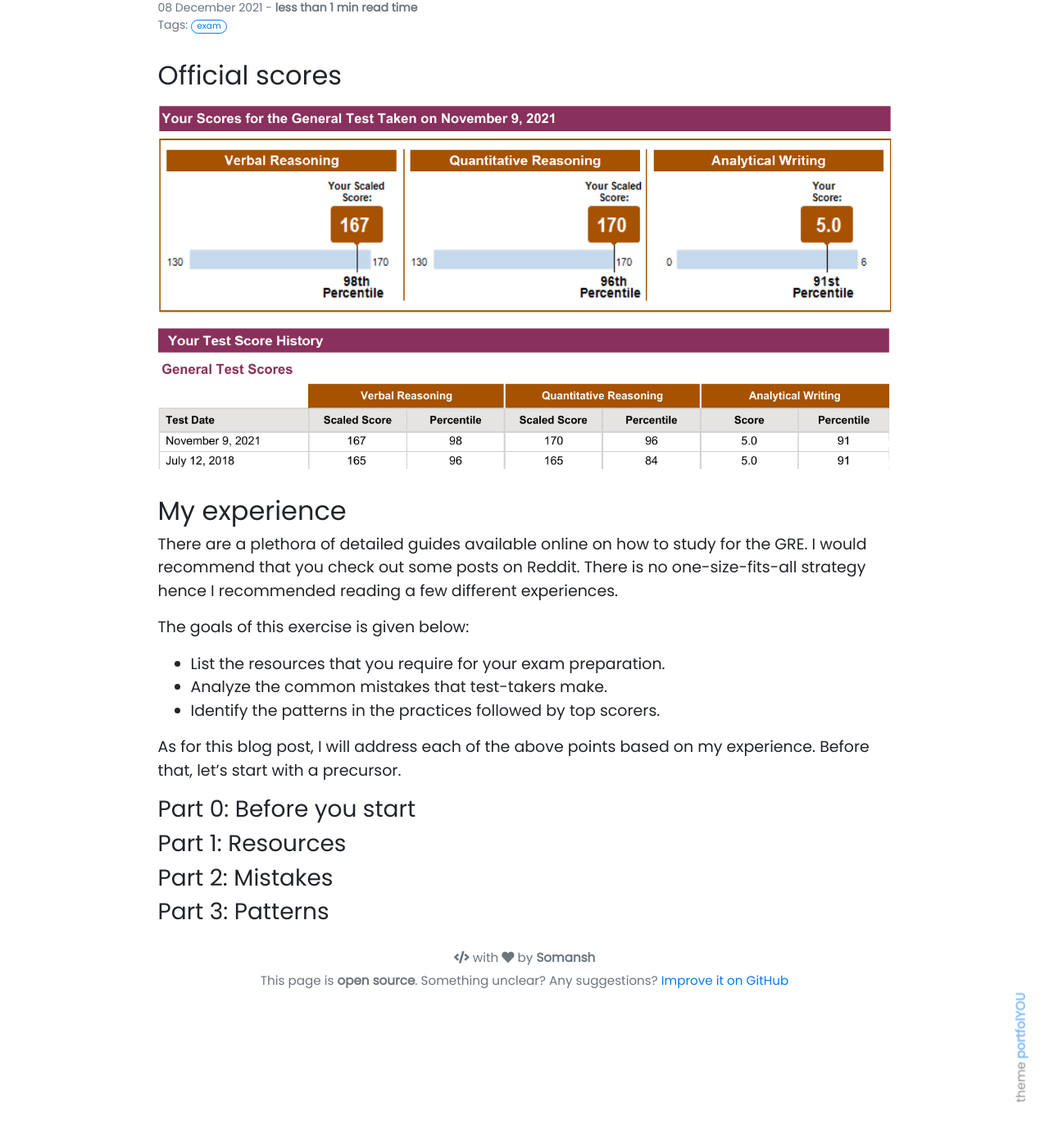
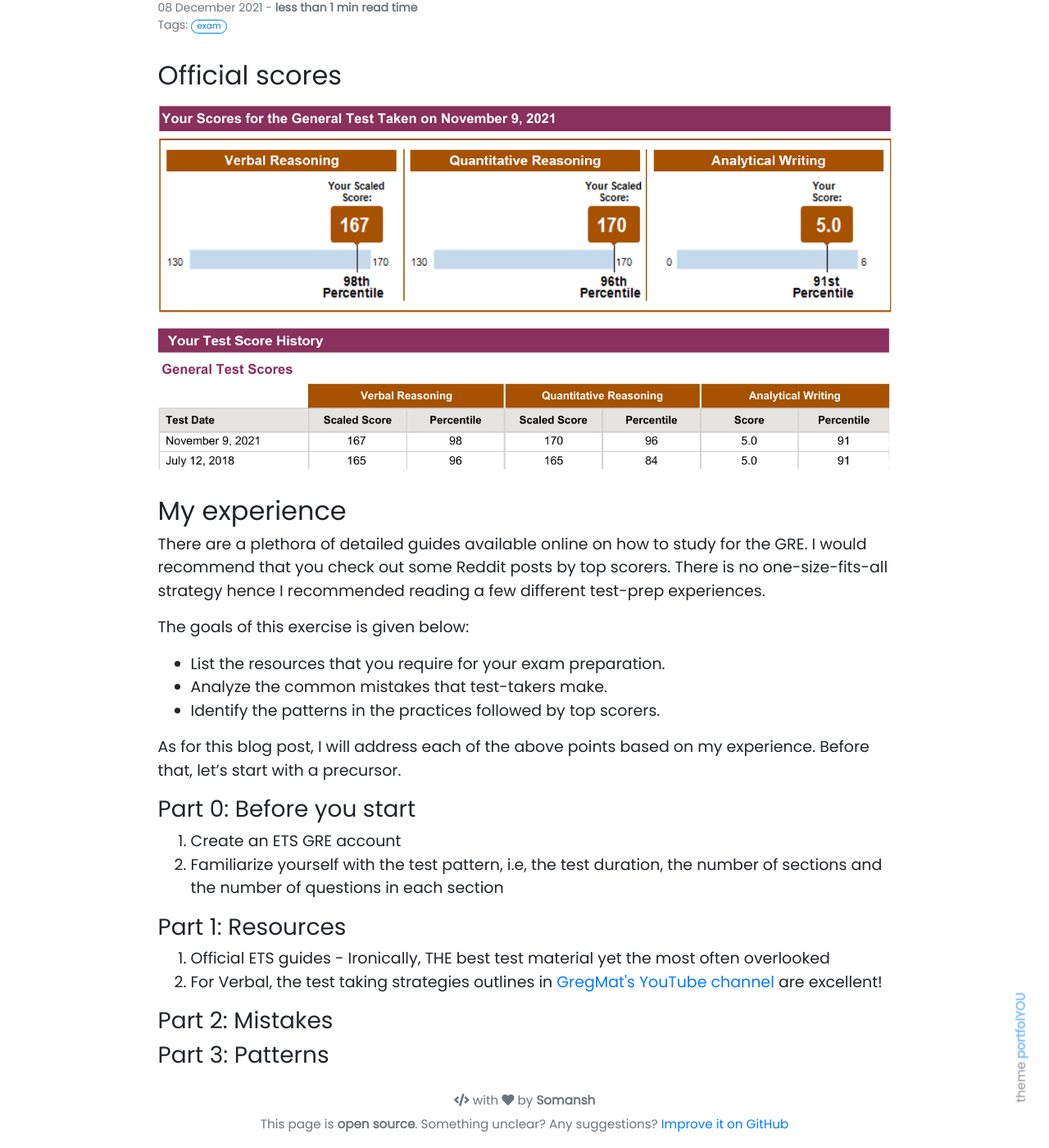
Before and after one commit to somanshreddy/somanshreddy.github.io, a Jekyll site: the page built from _posts/2021-12-09-gre-prep.markdown, in a window 1280 px wide and 1400 px high, scrolled down 210 px. Shown: the whole window at 82% size. Built offline with Jekyll 4.4.1, drawn with Linux system fonts in a browser that asks for light colours; nearby versions of some CDN libraries.

Commit message:
Adding some more info to the GRE Prep blog

```diff
--- a/_posts/2021-12-09-gre-prep.markdown
+++ b/_posts/2021-12-09-gre-prep.markdown
@@ -15,7 +15,7 @@ description: How I scored a 337/340 on the GRE without spending any money on exp
 
 ## My experience
 
-There are a plethora of detailed guides available online on how to study for the GRE. I would recommend that you check out some posts on Reddit. There is no one-size-fits-all strategy hence I recommended reading a few different experiences.
+There are a plethora of detailed guides available online on how to study for the GRE. I would recommend that you check out some Reddit posts by top scorers. There is no one-size-fits-all strategy hence I recommended reading a few different test-prep experiences.
 
 The goals of this exercise is given below:
 
@@ -29,7 +29,17 @@ As for this blog post, I will address each of the above points based on my exper
 
 ### Part 0: Before you start
 
+<ol>
+	<li>Create an ETS GRE account</li>
+	<li>Familiarize yourself with the test pattern, i.e, the test duration, the number of sections and the number of questions in each section</li>
+</ol>
+
 ### Part 1: Resources
+
+<ol>
+	<li>Official ETS guides - Ironically, THE best test material yet the most often overlooked</li>
+	<li>For Verbal, the test taking strategies outlines in <a href="https://www.youtube.com/channel/UCktwzce9ncy_K78l1KBZkYQ">GregMat's YouTube channel</a> are excellent!</li>
+</ol>
 
 ### Part 2: Mistakes
 
```
